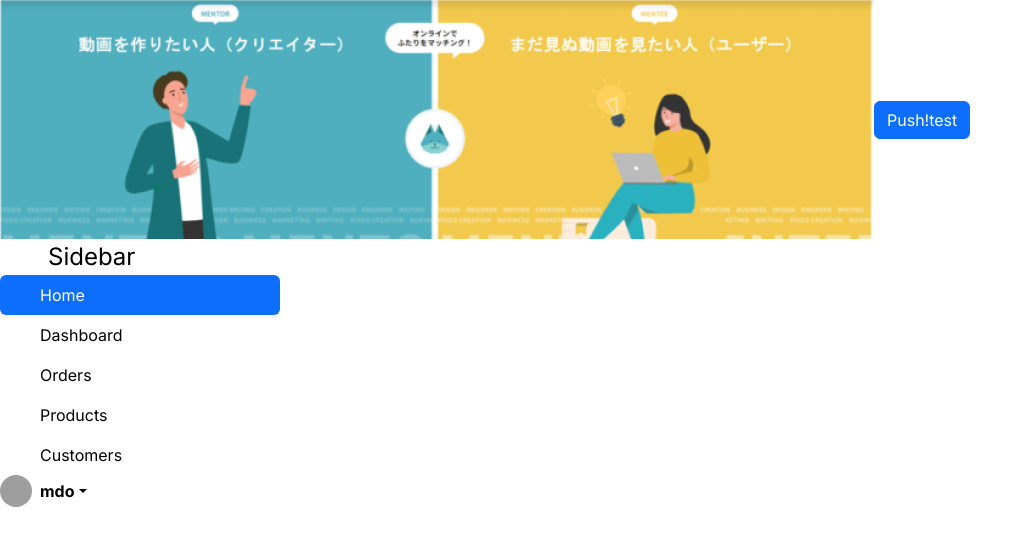
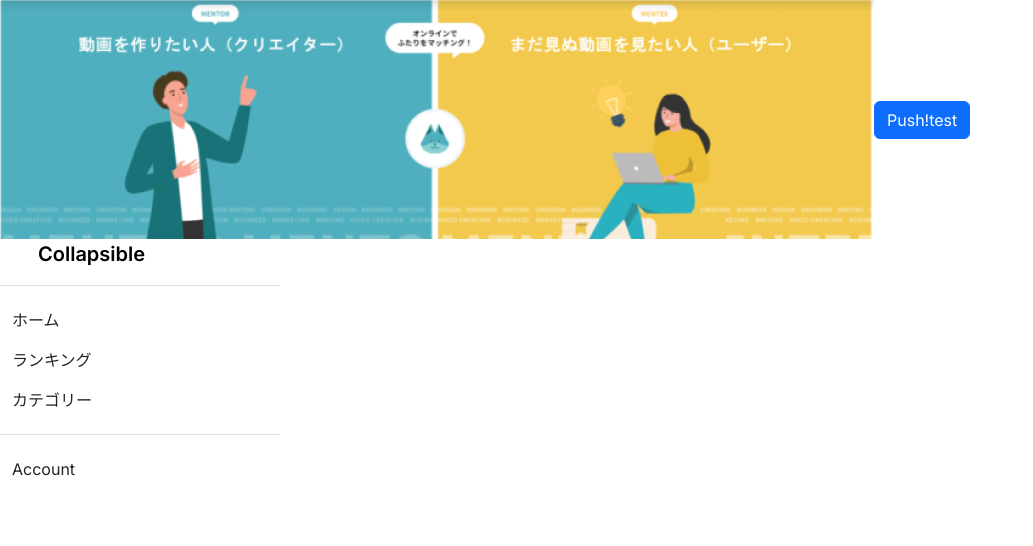
Before and after one commit to Don-Laboratory/neta-net, a Next.js app: page / in a window 1280 px wide. Shown: the top 546 px of the page, without its empty margins (0-1033 px from the left). Built offline with nearby package versions, Linux system fonts and the light colour scheme; grey boxes are pictures that could not be loaded.

Commit message:
bootstrap設定　スライドバーも設定

```diff
--- a/src/app/page.tsx
+++ b/src/app/page.tsx
@@ -1,5 +1,4 @@
 import Image from "next/image";
-import React from "react";
 import allScss from '@/styles/scss/project/_home.module.scss'
 
 export default function Home() {
@@ -11,59 +10,44 @@ export default function Home() {
         Push!test
       </button>
 
-      <div className={[allScss.sidebar].join(`d-flex flex-column flex-shrink-0 p-3 bg-body-tertiary`)}>
-        <a href="/" className="d-flex align-items-center mb-3 mb-md-0 me-md-auto link-body-emphasis text-decoration-none">
-          <svg className="bi pe-none me-2" width="40" height="32"></svg>
-          <span className="fs-4">Sidebar</span>
+      <div className={[allScss.sidebar].join(`flex-shrink-0 p-3`)}>
+        <a href="/" className="d-flex align-items-center pb-3 mb-3 link-body-emphasis text-decoration-none border-bottom">
+          <svg className="bi pe-none me-2" width="30" height="24"></svg>
+          <span className="fs-5 fw-semibold">Collapsible</span>
         </a>
-        <ul className="nav nav-pills flex-column mb-auto">
-          <li className="nav-item">
-            <a href="#" className="nav-link active" aria-current="page">
-              <svg className="bi pe-none me-2" width="16" height="16"></svg>
-              Home
-            </a>
+        <ul className="list-unstyled ps-0">
+          <li className="mb-1">
+            <button className="btn btn-toggle d-inline-flex align-items-center rounded border-0 collapsed" data-bs-toggle="collapse" data-bs-target="#home-collapse" aria-expanded="true">
+              ホーム
+            </button>
+            {/* <div className="collapse show" id="home-collapse">
+              <ul className="btn-toggle-nav list-unstyled fw-normal pb-1 small">
+                <li><a href="#" className="link-body-emphasis d-inline-flex text-decoration-none rounded">Overview</a></li>
+                <li><a href="#" className="link-body-emphasis d-inline-flex text-decoration-none rounded">Updates</a></li>
+                <li><a href="#" className="link-body-emphasis d-inline-flex text-decoration-none rounded">Reports</a></li>
+              </ul>
+            </div> */}
           </li>
-          <li>
-            <a href="#" className="nav-link link-body-emphasis">
-              <svg className="bi pe-none me-2" width="16" height="16"></svg>
-              Dashboard
-            </a>
+          <li className="mb-1">
+            <button className="btn btn-toggle d-inline-flex align-items-center rounded border-0 collapsed" data-bs-toggle="collapse" data-bs-target="#dashboard-collapse" aria-expanded="false">
+              ランキング
+            </button>
           </li>
-          <li>
-            <a href="#" className="nav-link link-body-emphasis">
-              <svg className="bi pe-none me-2" width="16" height="16"></svg>
-              Orders
-            </a>
+          <li className="mb-1">
+            <button className="btn btn-toggle d-inline-flex align-items-center rounded border-0 collapsed" data-bs-toggle="collapse" data-bs-target="#orders-collapse" aria-expanded="false">
+              カテゴリー
+            </button>
           </li>
-          <li>
-            <a href="#" className="nav-link link-body-emphasis">
-              <svg className="bi pe-none me-2" width="16" height="16"></svg>
-              Products
-            </a>
-          </li>
-          <li>
-            <a href="#" className="nav-link link-body-emphasis">
-              <svg className="bi pe-none me-2" width="16" height="16"></svg>
-              Customers
-            </a>
+          <li className="border-top my-3"></li>
+          <li className="mb-1">
+            <button className="btn btn-toggle d-inline-flex align-items-center rounded border-0 collapsed" data-bs-toggle="collapse" data-bs-target="#account-collapse" aria-expanded="false">
+              Account
+            </button>
           </li>
         </ul>
-        <div className="dropdown">
-          <a href="#" className="d-flex align-items-center link-body-emphasis text-decoration-none dropdown-toggle" data-bs-toggle="dropdown" aria-expanded="false">
-            <Image src="/pc_mv_img01.png" alt="" width="32" height="32" className="rounded-circle me-2" />
-            <strong>mdo</strong>
-          </a>
-          <ul className="dropdown-menu text-small shadow">
-            <li><a className="dropdown-item" href="#">New project...</a></li>
-            <li><a className="dropdown-item" href="#">Settings</a></li>
-            <li><a className="dropdown-item" href="#">Profile</a></li>
-            {/* <li><hr className="dropdown-divider"></li> */}
-            <li><a className="dropdown-item" href="#">Sign out</a></li>
-          </ul>
-        </div>
       </div>
 
-    </main >
+    </main>
 
   )
 }
```
